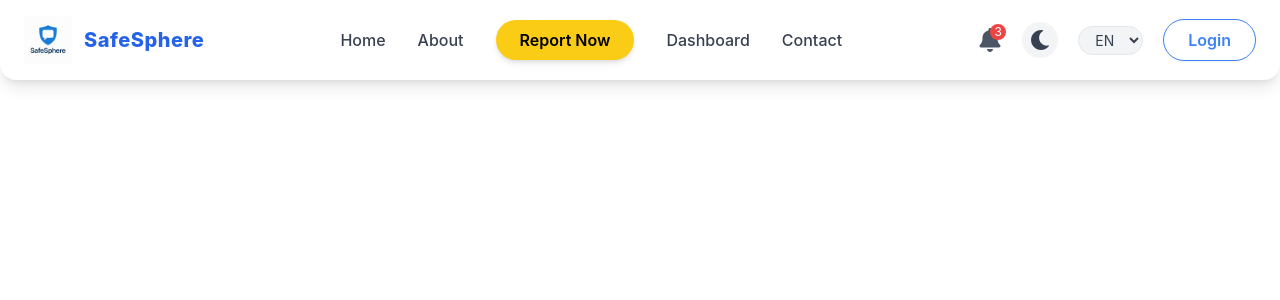
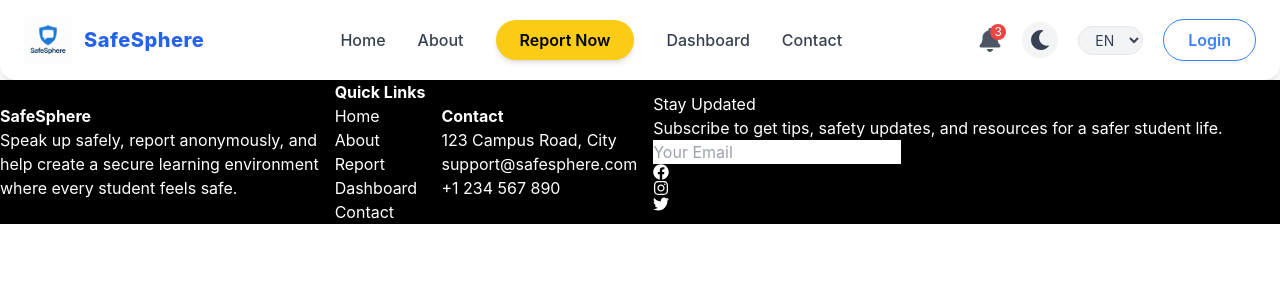
Before and after one commit to Coderbarkha/SafeSphere, a React (Create React App) app: page /contact in a window 1280 px wide. Shown: the top 300 px of the page. Built offline with nearby package versions, Linux system fonts and the light colour scheme.

Commit message:
Created src/Footer  component and use tailwind css stling for styling it

```diff
--- a/src/App.js
+++ b/src/App.js
@@ -1,6 +1,7 @@
 import React from 'react';
 import { BrowserRouter,Route,Router, Routes } from 'react-router-dom';
 import Navbar from './components/Navbar';
+import Footer from './components/Footer';
 import Home from './pages/Home';
 import About from './pages/About';
 function App() {
@@ -11,6 +12,7 @@ function App() {
       <Route path='/' element={<Home/>}/>
       <Route path='/about' element={<About/>}/>
     </Routes>
+    <Footer/>
     </BrowserRouter>
   );
 }
--- /dev/null
+++ b/src/components/Footer.jsx
@@ -0,0 +1,40 @@
+import React from 'react';
+import { FaFacebook, FaInstagram, FaTwitter } from 'react-icons/fa';
+
+function Footer(){
+    return(
+        <div className='max-w-10xl max-h-7xl bg-black  flex items-center gap-4'>
+            <div className='text-white'>
+                <h1 className='font-bold'>SafeSphere</h1>
+                <p className='font-sm'>Speak up safely, report anonymously, and <br/> help create a secure learning environment<br/> where every student feels safe.</p>
+            </div>
+            <div className='text-white'>
+                <h2 className='font-bold'>Quick Links</h2>
+            <ul>
+                <li>Home</li>
+                <li>About</li>
+                <li>Report</li>
+                <li>Dashboard</li>
+                <li>Contact</li>
+            </ul>
+            </div>
+            <div className='text-white'>
+            <h2 className='font-bold'>Contact</h2>
+            <p>123 Campus Road, City</p>
+            <p>support@safesphere.com</p>
+            <p>+1 234 567 890</p>
+            </div>
+            <div className='text-white'>
+                <h2>Stay Updated</h2>
+                <p>Subscribe to get tips, safety updates, and resources for a safer student life.</p>
+                <input type='email' placeholder='Your Email'/>
+                <FaFacebook/>
+                <FaInstagram/>
+                <FaTwitter/>
+            </div>
+
+        </div>
+    )
+}
+
+export default Footer;
```
